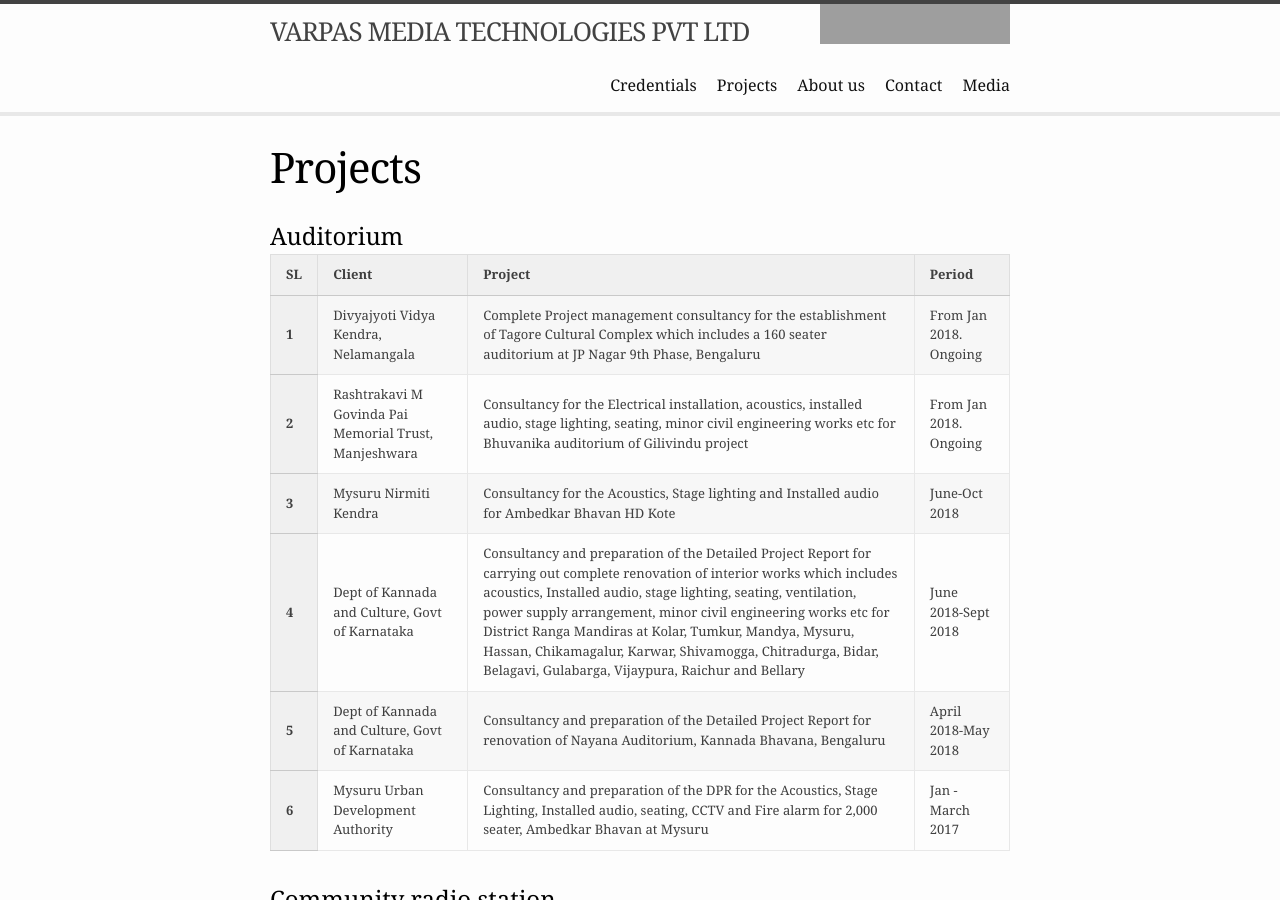
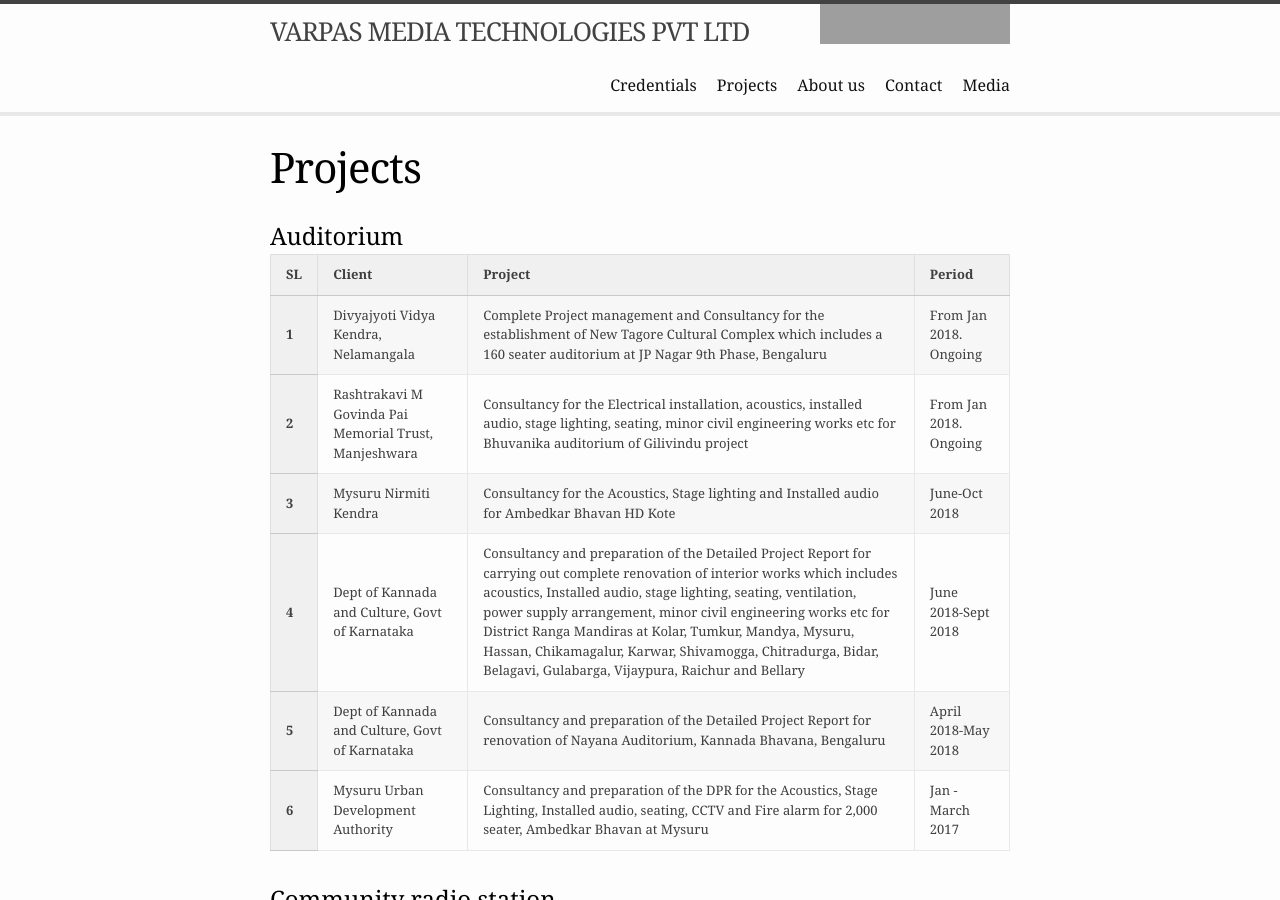
Before and after one commit to VarpasMedia/VarpasMedia.github.io, a Jekyll site: the page built from Projects.md, in a window 1280 px wide and 900 px high. Built offline with Jekyll 4.4.1, drawn with Linux system fonts in a browser that asks for light colours; our own code applies the rules of GitHub Pages for plain Markdown files; grey boxes are pictures that could not be loaded.

Commit message:
Update Projects.md

```diff
--- a/Projects.md
+++ b/Projects.md
@@ -19,7 +19,7 @@ Auditorium
  	<tr>
 	<th>1</th>
         <td>Divyajyoti Vidya Kendra, Nelamangala</td>
-        <td>Complete Project management consultancy for the establishment of Tagore Cultural Complex which includes a 160 seater auditorium at JP Nagar 9th Phase, Bengaluru</td>
+        <td>Complete Project management and Consultancy for the establishment of New Tagore Cultural Complex which includes a 160 seater auditorium at JP Nagar 9th Phase, Bengaluru</td>
         <td> From Jan 2018.  Ongoing</td>
     	</tr>
 
```
